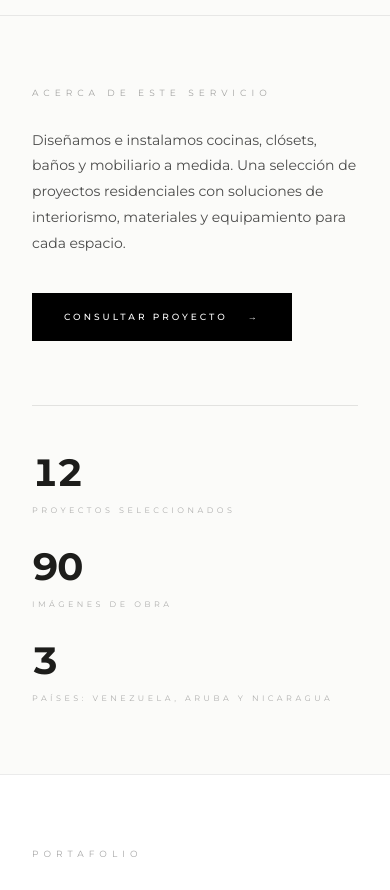
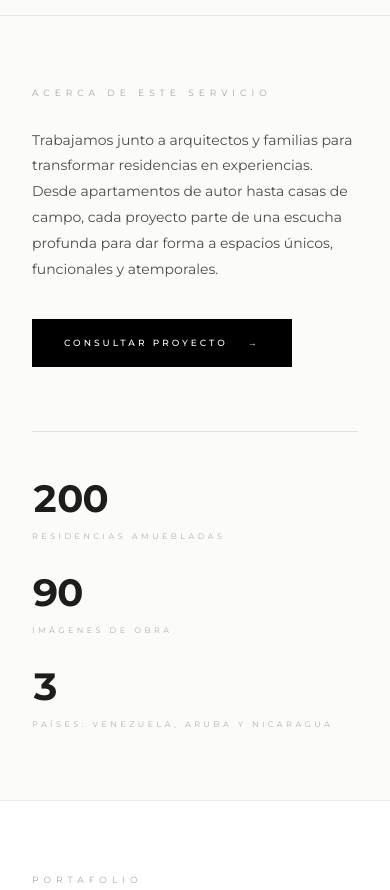
Before and after one commit to wegoxio/design-hof, a Next.js app: page /proyectos/gran-escala in a window 390 px wide. Shown: the part 2100-2990 px from the top of the page. Built offline with nearby package versions, Linux system fonts and the light colour scheme; no server answers.

Commit message:
fix(proyectos): actualiza la descripción del hero de gran escala
El texto describía el alcance técnico —cocinas, clósets, baños y
mobiliario—, que es el detalle de cada proyecto. Ahora describe el trabajo
como tal, que es lo que corresponde a la portada.

```diff
--- a/screens/projects/gran-scale/content/gran-scale-content.ts
+++ b/screens/projects/gran-scale/content/gran-scale-content.ts
@@ -201,11 +201,11 @@ export const granScaleContent: ProjectDetailContent = {
       imageUrl: images[0]?.src,
     })),
     description:
-      "Diseñamos e instalamos cocinas, clósets, baños y mobiliario a medida. Una selección de proyectos residenciales con soluciones de interiorismo, materiales y equipamiento para cada espacio.",
+      "Trabajamos junto a arquitectos y familias para transformar residencias en experiencias. Desde apartamentos de autor hasta casas de campo, cada proyecto parte de una escucha profunda para dar forma a espacios únicos, funcionales y atemporales.",
     ctaLabel: "Consultar proyecto",
     ctaHref: "/contacto",
     stats: [
-      { value: 12, label: "Proyectos seleccionados" },
+      { value: 200, label: "Residencias amuebladas" },
       { value: 90, label: "Imágenes de obra" },
       { value: 3, label: "Países: Venezuela, Aruba y Nicaragua" },
     ],
```
